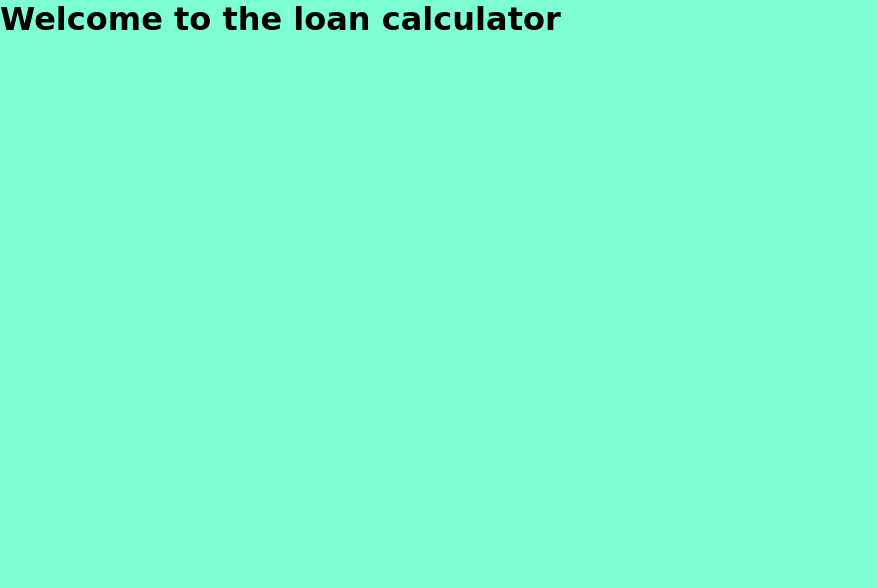
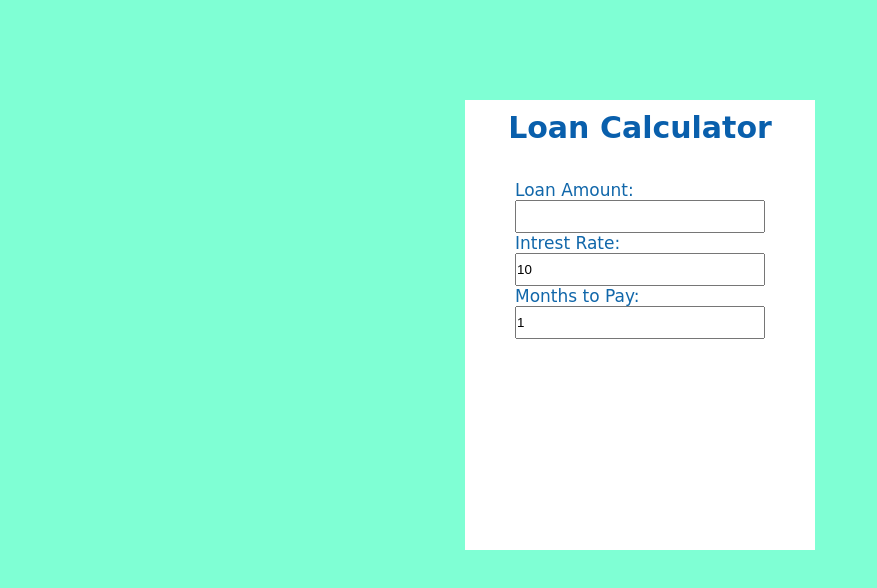
Before and after one commit to letsDoTacos/JavaScript, a plain HTML site: page loanCalculator/index.html in a window 1280 px wide. Shown: the whole page, without its empty margins (0-877 px from the left). Drawn offline with Linux system fonts and the light colour scheme; a web font is replaced by a local one.

Commit message:
pushing js with a but to fix later

```diff
--- a/loanCalculator/index.html
+++ b/loanCalculator/index.html
@@ -11,7 +11,34 @@
   <title>Loan Calculator</title>
 </head>
 <body>
-  <h1>Welcome to the loan calculator</h1>
+  <!-- <h1>Welcome to the Loan Calculator</h1> -->
+
+  <div id="loancal" class="container">
+
+    <h1>Loan Calculator</h1>
+
+    <form id="input">
+      <label for="amount">
+        Loan Amount:
+        <input id="amount" type="number" min="1" max="5000000" onChange="computeLoan()">
+      </label>
+      <label for="intrest_rate">
+        Intrest Rate:
+        <input id="intrest_rate" type="number" min="0" max="100" value="10" step="0.1" onChange="computeLoan()">
+      </label>
+      <label for="months">
+        Months to Pay:
+        <input id="months" type="number" min="1" max="300" value="1" step="1" onChange="computeLoan()">
+      </label>
+    </form>
+
+    <h2 id="payment"></h2>
+
+
+
+  </div>
+
+
 
 
   <!-- svript -->
--- a/loanCalculator/index.js
+++ b/loanCalculator/index.js
@@ -1 +1,18 @@
-alert("taco time");
+// alert("taco time");
+
+function computeLoan() {
+   const amount = document.querySelector('#amount').value;
+   const interest_rate = document.querySelector('#intrest_rate').arivalueaValueMax;
+   const months = document.querySelector('#months').value;
+
+   const interest = (amount * (interest_rate * 0.01)) / months;
+
+  //  calculate payment
+  let payment = ((amount / months) + interest).toFixed(2);
+
+  //  add a comma after ever 3rd diget
+  payment = payment.toString().replace(/\B(?=(\d{3})+(?!\d))/g, ",");
+
+  //  innerHTML fto display info
+  document.querySelector('#payment').innerHTML = `Monthly Payment = ${payment}`
+}
--- a/loanCalculator/style.css
+++ b/loanCalculator/style.css
@@ -16,5 +16,44 @@ html {
 body {
   background-color: aquamarine;
   font-family: "Hubballi", cursive;
-  align-items: center;
 }
+
+/* container  */
+#loancal {
+  width: 350px;
+  height: 450px;
+  background-color: white;
+  color: #fff;
+  padding: 10px;
+  margin: 100px auto;
+}
+
+h1 {
+  font-size: 30px;
+  text-align: center;
+  color: rgb(9, 95, 172);
+  margin-bottom: 35px;
+}
+
+/* form */
+#input {
+  margin-left: 40px;
+  margin-right: 40px;
+}
+
+label {
+  color: rgb(17, 103, 170);
+  font-size: 17px;
+}
+
+input {
+  width: 100%;
+  height: 33px;
+}
+
+/* display payment */
+h2 {
+  text-align: center;
+  color: rgb(6, 111, 139);
+  margin-top: 35px;
+}
```
